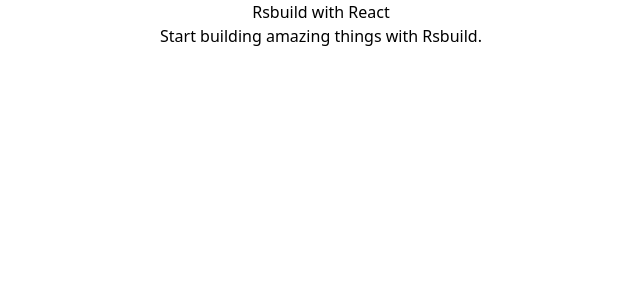
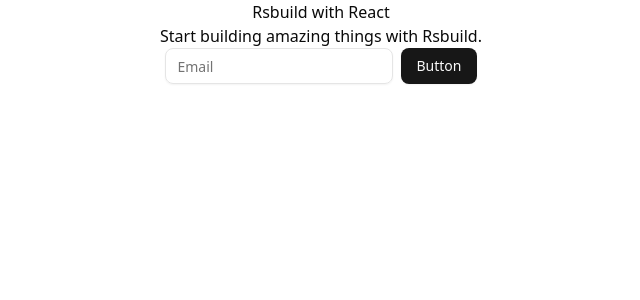
Before and after one commit to khanhnm222/rsbuild-maps-app, a React app: page / in a window 1280 px wide. Shown: the top 300 px of the page, without its empty margins (319-959 px from the left). Built offline with nearby package versions, Linux system fonts and the light colour scheme; the HTML template or start-up script is replaced by a standard one.

Commit message:
feat: setup shadcn ui components

```diff
--- a/src/App.css
+++ /dev/null
@@ -1 +0,0 @@
-@import 'tailwindcss';
--- a/src/App.tsx
+++ b/src/App.tsx
@@ -1,10 +1,16 @@
-import './App.css';
+import { Button } from './components/ui/button';
+import { Input } from './components/ui/input';
+import './globals.css';
 
 const App = () => {
   return (
     <div className="content flex justify-center h-full items-center flex-col">
       <h1>Rsbuild with React</h1>
       <p>Start building amazing things with Rsbuild.</p>
+      <div className="flex flex-row gap-2">
+        <Input type="email" placeholder="Email" />
+        <Button>Button</Button>
+      </div>
     </div>
   );
 };
--- /dev/null
+++ b/src/components/ui/button.tsx
@@ -0,0 +1,59 @@
+import * as React from "react"
+import { Slot } from "@radix-ui/react-slot"
+import { cva, type VariantProps } from "class-variance-authority"
+
+import { cn } from "@/src/lib/utils"
+
+const buttonVariants = cva(
+  "inline-flex items-center justify-center gap-2 whitespace-nowrap rounded-md text-sm font-medium transition-all disabled:pointer-events-none disabled:opacity-50 [&_svg]:pointer-events-none [&_svg:not([class*='size-'])]:size-4 shrink-0 [&_svg]:shrink-0 outline-none focus-visible:border-ring focus-visible:ring-ring/50 focus-visible:ring-[3px] aria-invalid:ring-destructive/20 dark:aria-invalid:ring-destructive/40 aria-invalid:border-destructive",
+  {
+    variants: {
+      variant: {
+        default:
+          "bg-primary text-primary-foreground shadow-xs hover:bg-primary/90",
+        destructive:
+          "bg-destructive text-white shadow-xs hover:bg-destructive/90 focus-visible:ring-destructive/20 dark:focus-visible:ring-destructive/40 dark:bg-destructive/60",
+        outline:
+          "border bg-background shadow-xs hover:bg-accent hover:text-accent-foreground dark:bg-input/30 dark:border-input dark:hover:bg-input/50",
+        secondary:
+          "bg-secondary text-secondary-foreground shadow-xs hover:bg-secondary/80",
+        ghost:
+          "hover:bg-accent hover:text-accent-foreground dark:hover:bg-accent/50",
+        link: "text-primary underline-offset-4 hover:underline",
+      },
+      size: {
+        default: "h-9 px-4 py-2 has-[>svg]:px-3",
+        sm: "h-8 rounded-md gap-1.5 px-3 has-[>svg]:px-2.5",
+        lg: "h-10 rounded-md px-6 has-[>svg]:px-4",
+        icon: "size-9",
+      },
+    },
+    defaultVariants: {
+      variant: "default",
+      size: "default",
+    },
+  }
+)
+
+function Button({
+  className,
+  variant,
+  size,
+  asChild = false,
+  ...props
+}: React.ComponentProps<"button"> &
+  VariantProps<typeof buttonVariants> & {
+    asChild?: boolean
+  }) {
+  const Comp = asChild ? Slot : "button"
+
+  return (
+    <Comp
+      data-slot="button"
+      className={cn(buttonVariants({ variant, size, className }))}
+      {...props}
+    />
+  )
+}
+
+export { Button, buttonVariants }
--- /dev/null
+++ b/src/components/ui/input.tsx
@@ -0,0 +1,21 @@
+import * as React from "react"
+
+import { cn } from "@/src/lib/utils"
+
+function Input({ className, type, ...props }: React.ComponentProps<"input">) {
+  return (
+    <input
+      type={type}
+      data-slot="input"
+      className={cn(
+        "file:text-foreground placeholder:text-muted-foreground selection:bg-primary selection:text-primary-foreground dark:bg-input/30 border-input flex h-9 w-full min-w-0 rounded-md border bg-transparent px-3 py-1 text-base shadow-xs transition-[color,box-shadow] outline-none file:inline-flex file:h-7 file:border-0 file:bg-transparent file:text-sm file:font-medium disabled:pointer-events-none disabled:cursor-not-allowed disabled:opacity-50 md:text-sm",
+        "focus-visible:border-ring focus-visible:ring-ring/50 focus-visible:ring-[3px]",
+        "aria-invalid:ring-destructive/20 dark:aria-invalid:ring-destructive/40 aria-invalid:border-destructive",
+        className
+      )}
+      {...props}
+    />
+  )
+}
+
+export { Input }
--- /dev/null
+++ b/src/globals.css
@@ -0,0 +1,123 @@
+@import "tailwindcss";
+@import "tw-animate-css";
+
+@custom-variant dark (&:is(.dark *));
+
+:root {
+  --background: oklch(1 0 0);
+  --foreground: oklch(0.145 0 0);
+  --card: oklch(1 0 0);
+  --card-foreground: oklch(0.145 0 0);
+  --popover: oklch(1 0 0);
+  --popover-foreground: oklch(0.145 0 0);
+  --primary: oklch(0.205 0 0);
+  --primary-foreground: oklch(0.985 0 0);
+  --secondary: oklch(0.97 0 0);
+  --secondary-foreground: oklch(0.205 0 0);
+  --muted: oklch(0.97 0 0);
+  --muted-foreground: oklch(0.556 0 0);
+  --accent: oklch(0.97 0 0);
+  --accent-foreground: oklch(0.205 0 0);
+  --destructive: oklch(0.577 0.245 27.325);
+  --destructive-foreground: oklch(0.577 0.245 27.325);
+  --border: oklch(0.922 0 0);
+  --input: oklch(0.922 0 0);
+  --ring: oklch(0.708 0 0);
+  --chart-1: oklch(0.646 0.222 41.116);
+  --chart-2: oklch(0.6 0.118 184.704);
+  --chart-3: oklch(0.398 0.07 227.392);
+  --chart-4: oklch(0.828 0.189 84.429);
+  --chart-5: oklch(0.769 0.188 70.08);
+  --radius: 0.625rem;
+  --sidebar: oklch(0.985 0 0);
+  --sidebar-foreground: oklch(0.145 0 0);
+  --sidebar-primary: oklch(0.205 0 0);
+  --sidebar-primary-foreground: oklch(0.985 0 0);
+  --sidebar-accent: oklch(0.97 0 0);
+  --sidebar-accent-foreground: oklch(0.205 0 0);
+  --sidebar-border: oklch(0.922 0 0);
+  --sidebar-ring: oklch(0.708 0 0);
+}
+
+.dark {
+  --background: oklch(0.145 0 0);
+  --foreground: oklch(0.985 0 0);
+  --card: oklch(0.145 0 0);
+  --card-foreground: oklch(0.985 0 0);
+  --popover: oklch(0.145 0 0);
+  --popover-foreground: oklch(0.985 0 0);
+  --primary: oklch(0.985 0 0);
+  --primary-foreground: oklch(0.205 0 0);
+  --secondary: oklch(0.269 0 0);
+  --secondary-foreground: oklch(0.985 0 0);
+  --muted: oklch(0.269 0 0);
+  --muted-foreground: oklch(0.708 0 0);
+  --accent: oklch(0.269 0 0);
+  --accent-foreground: oklch(0.985 0 0);
+  --destructive: oklch(0.396 0.141 25.723);
+  --destructive-foreground: oklch(0.637 0.237 25.331);
+  --border: oklch(0.269 0 0);
+  --input: oklch(0.269 0 0);
+  --ring: oklch(0.439 0 0);
+  --chart-1: oklch(0.488 0.243 264.376);
+  --chart-2: oklch(0.696 0.17 162.48);
+  --chart-3: oklch(0.769 0.188 70.08);
+  --chart-4: oklch(0.627 0.265 303.9);
+  --chart-5: oklch(0.645 0.246 16.439);
+  --sidebar: oklch(0.205 0 0);
+  --sidebar-foreground: oklch(0.985 0 0);
+  --sidebar-primary: oklch(0.488 0.243 264.376);
+  --sidebar-primary-foreground: oklch(0.985 0 0);
+  --sidebar-accent: oklch(0.269 0 0);
+  --sidebar-accent-foreground: oklch(0.985 0 0);
+  --sidebar-border: oklch(0.269 0 0);
+  --sidebar-ring: oklch(0.439 0 0);
+}
+
+@theme inline {
+  --color-background: var(--background);
+  --color-foreground: var(--foreground);
+  --color-card: var(--card);
+  --color-card-foreground: var(--card-foreground);
+  --color-popover: var(--popover);
+  --color-popover-foreground: var(--popover-foreground);
+  --color-primary: var(--primary);
+  --color-primary-foreground: var(--primary-foreground);
+  --color-secondary: var(--secondary);
+  --color-secondary-foreground: var(--secondary-foreground);
+  --color-muted: var(--muted);
+  --color-muted-foreground: var(--muted-foreground);
+  --color-accent: var(--accent);
+  --color-accent-foreground: var(--accent-foreground);
+  --color-destructive: var(--destructive);
+  --color-destructive-foreground: var(--destructive-foreground);
+  --color-border: var(--border);
+  --color-input: var(--input);
+  --color-ring: var(--ring);
+  --color-chart-1: var(--chart-1);
+  --color-chart-2: var(--chart-2);
+  --color-chart-3: var(--chart-3);
+  --color-chart-4: var(--chart-4);
+  --color-chart-5: var(--chart-5);
+  --radius-sm: calc(var(--radius) - 4px);
+  --radius-md: calc(var(--radius) - 2px);
+  --radius-lg: var(--radius);
+  --radius-xl: calc(var(--radius) + 4px);
+  --color-sidebar: var(--sidebar);
+  --color-sidebar-foreground: var(--sidebar-foreground);
+  --color-sidebar-primary: var(--sidebar-primary);
+  --color-sidebar-primary-foreground: var(--sidebar-primary-foreground);
+  --color-sidebar-accent: var(--sidebar-accent);
+  --color-sidebar-accent-foreground: var(--sidebar-accent-foreground);
+  --color-sidebar-border: var(--sidebar-border);
+  --color-sidebar-ring: var(--sidebar-ring);
+}
+
+@layer base {
+  * {
+    @apply border-border outline-ring/50;
+  }
+  body {
+    @apply bg-background text-foreground;
+  }
+}
--- /dev/null
+++ b/src/lib/utils.ts
@@ -0,0 +1,6 @@
+import { clsx, type ClassValue } from "clsx"
+import { twMerge } from "tailwind-merge"
+
+export function cn(...inputs: ClassValue[]) {
+  return twMerge(clsx(inputs))
+}
--- a/tsconfig.json
+++ b/tsconfig.json
@@ -1,5 +1,9 @@
 {
   "compilerOptions": {
+    "baseUrl": ".",
+    "paths": {
+      "@/*": ["./*"],
+    },
     "lib": ["DOM", "ES2020"],
     "jsx": "react-jsx",
     "target": "ES2020",
```
Also changed, not shown: package.json (+7 -1 lines), components.json (added), 1 other file (tests, documents, lock files or other folders).
